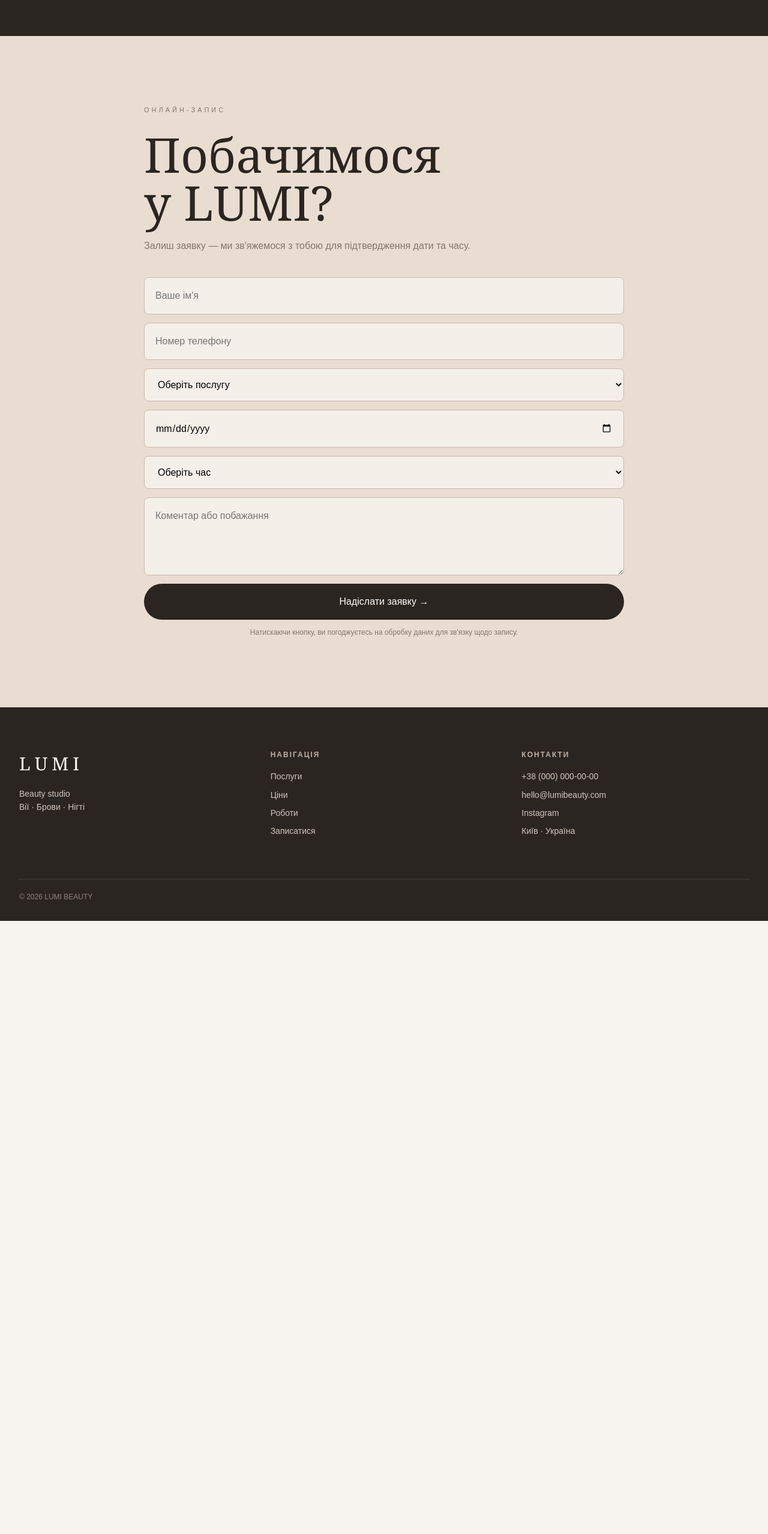
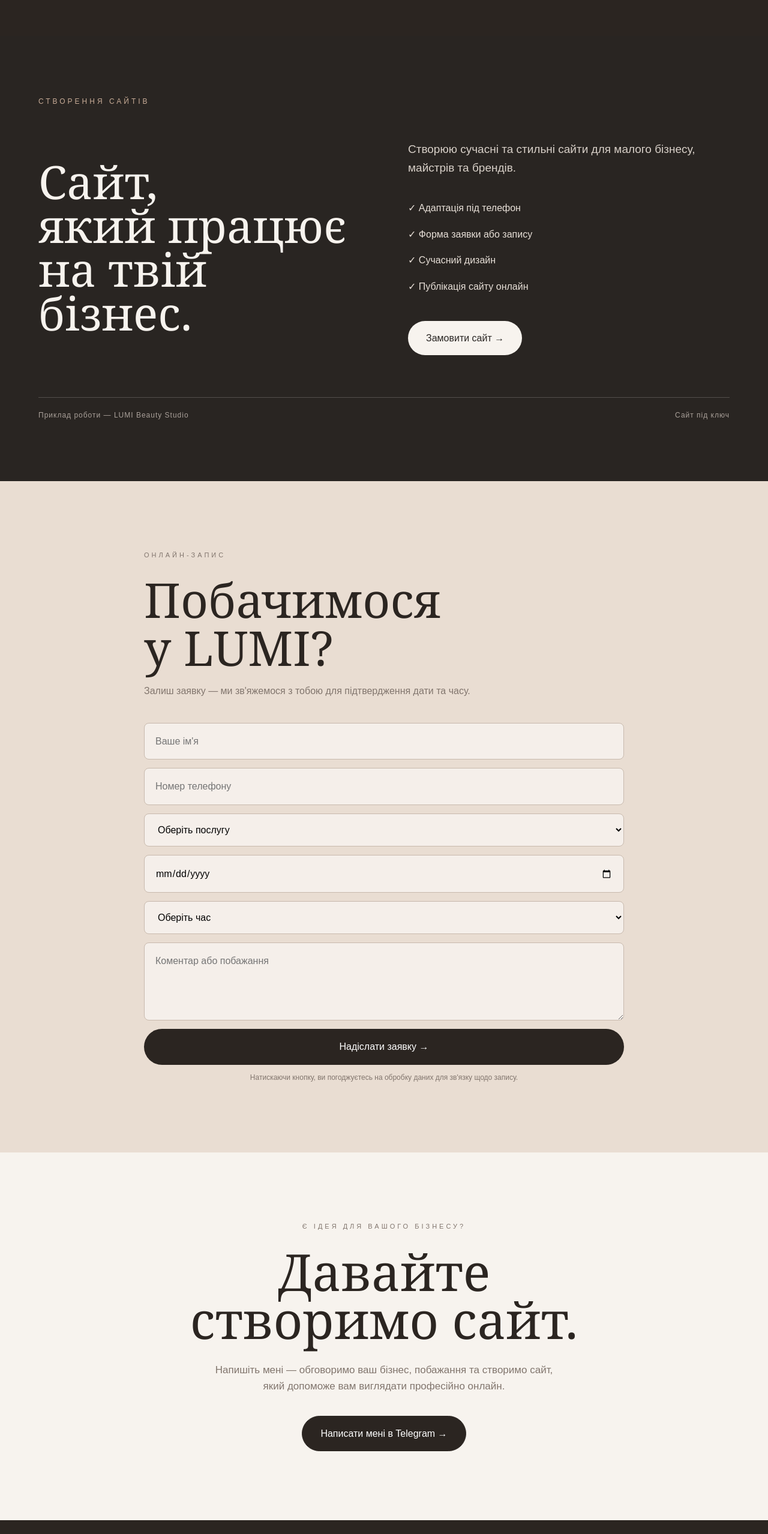
Before and after one commit to nadiaskripetc-eng/beauty-salon, a plain HTML site: page index.html in a window 1280 px wide. Shown: the part 5902-8459 px from the top of the page at 60% size. Before the commit the page ends 7437 px from the top, so only its background shows below. Drawn offline with Linux system fonts and the light colour scheme.

Commit message:
Final LUMI Beauty website

```diff
--- a/index.html
+++ b/index.html
@@ -221,7 +221,7 @@
       font-size: 17px;
     }
 
-    /* ================= SERVICES ================= */
+    /* ================= GENERAL ================= */
 
     section {
       padding: 115px 32px;
@@ -251,6 +251,8 @@
       max-width: 350px;
       color: var(--muted);
     }
+
+    /* ================= SERVICES ================= */
 
     .service-grid {
       display: grid;
@@ -447,6 +449,123 @@
       font-size: 12px;
       text-transform: uppercase;
       letter-spacing: 2px;
+    }
+
+    /* ================= WEBSITE CREATION AD ================= */
+
+    .website-ad {
+      padding: 100px 5%;
+      background: #292522;
+      color: #f7f3ee;
+    }
+
+    .website-ad-inner {
+      max-width: 1200px;
+      margin: 0 auto;
+    }
+
+    .website-ad-label {
+      font-size: 12px;
+      letter-spacing: 4px;
+      text-transform: uppercase;
+      color: #c9ad98;
+      margin-bottom: 55px;
+    }
+
+    .website-ad-content {
+      display: grid;
+      grid-template-columns: 1fr 1fr;
+      gap: 80px;
+      align-items: center;
+    }
+
+    .website-ad h2 {
+      margin: 0;
+      font-family: Georgia, serif;
+      font-size: clamp(48px, 6vw, 82px);
+      line-height: .95;
+      font-weight: 400;
+    }
+
+    .website-ad-text {
+      max-width: 480px;
+    }
+
+    .website-ad-text p {
+      font-size: 19px;
+      line-height: 1.6;
+      color: #d8d0c8;
+      margin-bottom: 30px;
+    }
+
+    .website-ad-text ul {
+      list-style: none;
+      padding: 0;
+      margin: 0 0 35px;
+    }
+
+    .website-ad-text li {
+      padding: 9px 0;
+      font-size: 16px;
+      color: #e8e0d8;
+    }
+
+    .website-ad-button {
+      display: inline-block;
+      padding: 16px 30px;
+      background: #f7f3ee;
+      color: #292522;
+      text-decoration: none;
+      border-radius: 30px;
+      font-size: 16px;
+      transition: .3s;
+    }
+
+    .website-ad-button:hover {
+      transform: translateY(-2px);
+    }
+
+    .website-ad-bottom {
+      margin-top: 70px;
+      padding-top: 20px;
+      border-top: 1px solid rgba(247,243,238,.2);
+      display: flex;
+      justify-content: space-between;
+      gap: 20px;
+      font-size: 12px;
+      letter-spacing: 1px;
+      color: #aaa19a;
+    }
+
+    /* ================= WEBSITE CONTACT ================= */
+
+    .website-contact {
+      background: var(--cream);
+      text-align: center;
+    }
+
+    .website-contact-inner {
+      max-width: 850px;
+      margin: 0 auto;
+    }
+
+    .website-contact h2 {
+      font-family: Georgia, serif;
+      font-size: clamp(48px, 7vw, 85px);
+      font-weight: 400;
+      line-height: .95;
+      margin-bottom: 30px;
+    }
+
+    .website-contact p {
+      max-width: 600px;
+      margin: 0 auto 35px;
+      color: var(--muted);
+      font-size: 17px;
+    }
+
+    .website-contact .eyebrow {
+      margin-bottom: 25px;
     }
 
     /* ================= BOOKING ================= */
@@ -657,6 +776,28 @@
       .footer-grid {
         grid-template-columns: 1fr;
       }
+
+      .website-ad {
+        padding: 70px 25px;
+      }
+
+      .website-ad-content {
+        grid-template-columns: 1fr;
+        gap: 45px;
+      }
+
+      .website-ad h2 {
+        font-size: 52px;
+      }
+
+      .website-ad-bottom {
+        flex-direction: column;
+        margin-top: 50px;
+      }
+
+      .website-contact h2 {
+        font-size: 52px;
+      }
     }
   </style>
 </head>
@@ -720,7 +861,6 @@
 
   </section>
 
-
   <!-- INTRO -->
 
   <section class="intro">
@@ -746,7 +886,6 @@
 
   </section>
 
-
   <!-- SERVICES -->
 
   <section id="services">
@@ -770,7 +909,6 @@
         </p>
 
       </div>
-
 
       <div class="service-grid">
 
@@ -806,7 +944,6 @@
 
         </article>
 
-
         <article class="service-card">
 
           <div class="service-number">02</div>
@@ -838,7 +975,6 @@
           </div>
 
         </article>
-
 
         <article class="service-card">
 
@@ -878,7 +1014,6 @@
 
   </section>
 
-
   <!-- PRICES -->
 
   <section class="prices" id="prices">
@@ -897,7 +1032,6 @@
         </div>
 
       </div>
-
 
       <div class="price-table">
 
@@ -973,7 +1107,6 @@
 
   </section>
 
-
   <!-- GALLERY -->
 
   <section id="works">
@@ -996,7 +1129,6 @@
         </p>
 
       </div>
-
 
       <div class="gallery">
 
@@ -1041,7 +1173,6 @@
 
   </section>
 
-
   <!-- ABOUT -->
 
   <section class="about" id="about">
@@ -1058,7 +1189,6 @@
           >
 
         </div>
-
 
         <div class="about-content">
 
@@ -1099,7 +1229,6 @@
 
   </section>
 
-
   <!-- REVIEWS -->
 
   <section class="reviews">
@@ -1119,7 +1248,6 @@
 
       </div>
 
-
       <div class="review-grid">
 
         <article class="review">
@@ -1135,7 +1263,6 @@
 
         </article>
 
-
         <article class="review">
 
           <div class="stars">★★★★★</div>
@@ -1148,7 +1275,6 @@
           <span>Марія</span>
 
         </article>
-
 
         <article class="review">
 
@@ -1169,6 +1295,61 @@
 
   </section>
 
+  <!-- WEBSITE CREATION AD -->
+
+  <section class="website-ad">
+
+    <div class="website-ad-inner">
+
+      <div class="website-ad-label">
+        Створення сайтів
+      </div>
+
+      <div class="website-ad-content">
+
+        <div>
+          <h2>
+            Сайт,<br>
+            який працює<br>
+            на твій бізнес.
+          </h2>
+        </div>
+
+        <div class="website-ad-text">
+
+          <p>
+            Створюю сучасні та стильні сайти
+            для малого бізнесу, майстрів та брендів.
+          </p>
+
+          <ul>
+            <li>✓ Адаптація під телефон</li>
+            <li>✓ Форма заявки або запису</li>
+            <li>✓ Сучасний дизайн</li>
+            <li>✓ Публікація сайту онлайн</li>
+          </ul>
+
+          <a
+            href="https://t.me/ngskripetcl"
+            class="website-ad-button"
+            target="_blank"
+            rel="noopener"
+          >
+            Замовити сайт →
+          </a>
+
+        </div>
+
+      </div>
+
+      <div class="website-ad-bottom">
+        <span>Приклад роботи — LUMI Beauty Studio</span>
+        <span>Сайт під ключ</span>
+      </div>
+
+    </div>
+
+  </section>
 
   <!-- BOOKING -->
 
@@ -1199,7 +1380,11 @@
         netlify-honeypot="bot-field"
       >
 
-        <input type="hidden" name="form-name" value="beauty-booking">
+        <input
+          type="hidden"
+          name="form-name"
+          value="beauty-booking"
+        >
 
         <p style="display:none;">
           <label>
@@ -1208,7 +1393,6 @@
           </label>
         </p>
 
-
         <input
           type="text"
           name="name"
@@ -1216,14 +1400,12 @@
           required
         >
 
-
         <input
           type="tel"
           name="phone"
           placeholder="Номер телефону"
           required
         >
-
 
         <select name="service" required>
 
@@ -1276,7 +1458,11 @@
         >
 
         <select name="time" required>
-        <option value="">Оберіть час</option>
+
+          <option value="">
+            Оберіть час
+          </option>
+
           <option>10:00</option>
           <option>11:00</option>
           <option>12:00</option>
@@ -1287,6 +1473,7 @@
           <option>17:00</option>
           <option>18:00</option>
           <option>19:00</option>
+
         </select>
 
         <textarea
@@ -1294,13 +1481,11 @@
           placeholder="Коментар або побажання"
         ></textarea>
 
-
         <button type="submit">
           Надіслати заявку →
         </button>
 
       </form>
-
 
       <div class="form-note">
         Натискаючи кнопку, ви погоджуєтесь
@@ -1311,8 +1496,41 @@
 
   </section>
 
+  <!-- WEBSITE CONTACT -->
+
+  <section class="website-contact" id="website-contact">
+
+    <div class="website-contact-inner">
+
+      <div class="eyebrow">
+        Є ідея для вашого бізнесу?
+      </div>
+
+      <h2>
+        Давайте<br>
+        створимо сайт.
+      </h2>
+
+      <p>
+        Напишіть мені — обговоримо ваш бізнес,
+        побажання та створимо сайт, який
+        допоможе вам виглядати професійно онлайн.
+      </p>
+
+      <a
+        href="https://t.me/ngskripetcl"
+        class="button"
+        target="_blank"
+        rel="noopener"
+      >
+        Написати мені в Telegram →
+      </a>
+
+    </div>
+
+  </section>
+
 </main>
-
 
 <!-- FOOTER -->
 
@@ -1329,7 +1547,6 @@
       </p>
     </div>
 
-
     <div>
 
       <h4>Навігація</h4>
@@ -1341,21 +1558,12 @@
 
     </div>
 
-
     <div>
 
       <h4>Контакти</h4>
 
-      <a href="tel:+380000000000">
-        +38 (000) 000-00-00
-      </a>
-
-      <a href="mailto:hello@lumibeauty.com">
-        hello@lumibeauty.com
-      </a>
-
-      <a href="#">
-        Instagram
+      <a href="https://t.me/ngskripetcl" target="_blank" rel="noopener">
+        Telegram
       </a>
 
       <p>
@@ -1366,7 +1574,6 @@
 
   </div>
 
-
   <div class="copyright">
     © 2026 LUMI BEAUTY
   </div>
```
Lines whose indentation alone changed are shown as unchanged.
